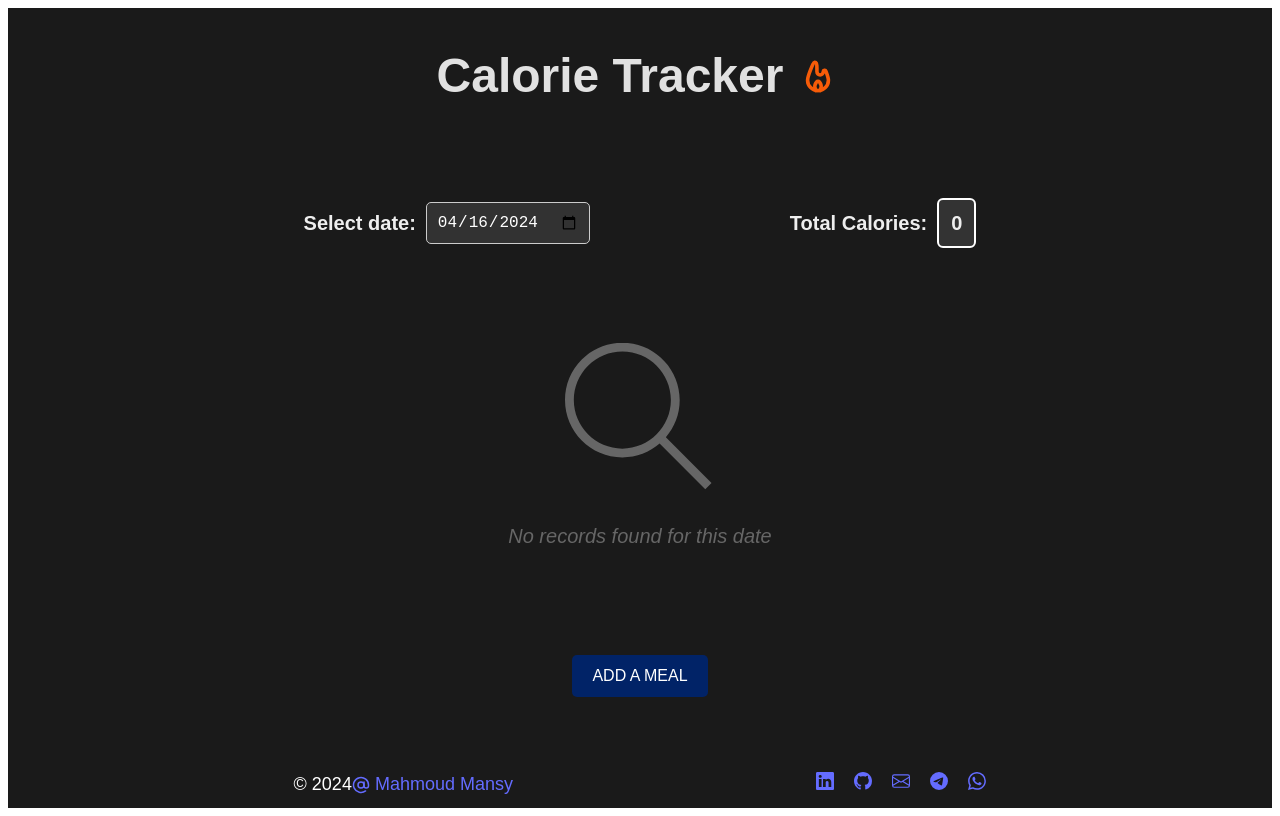
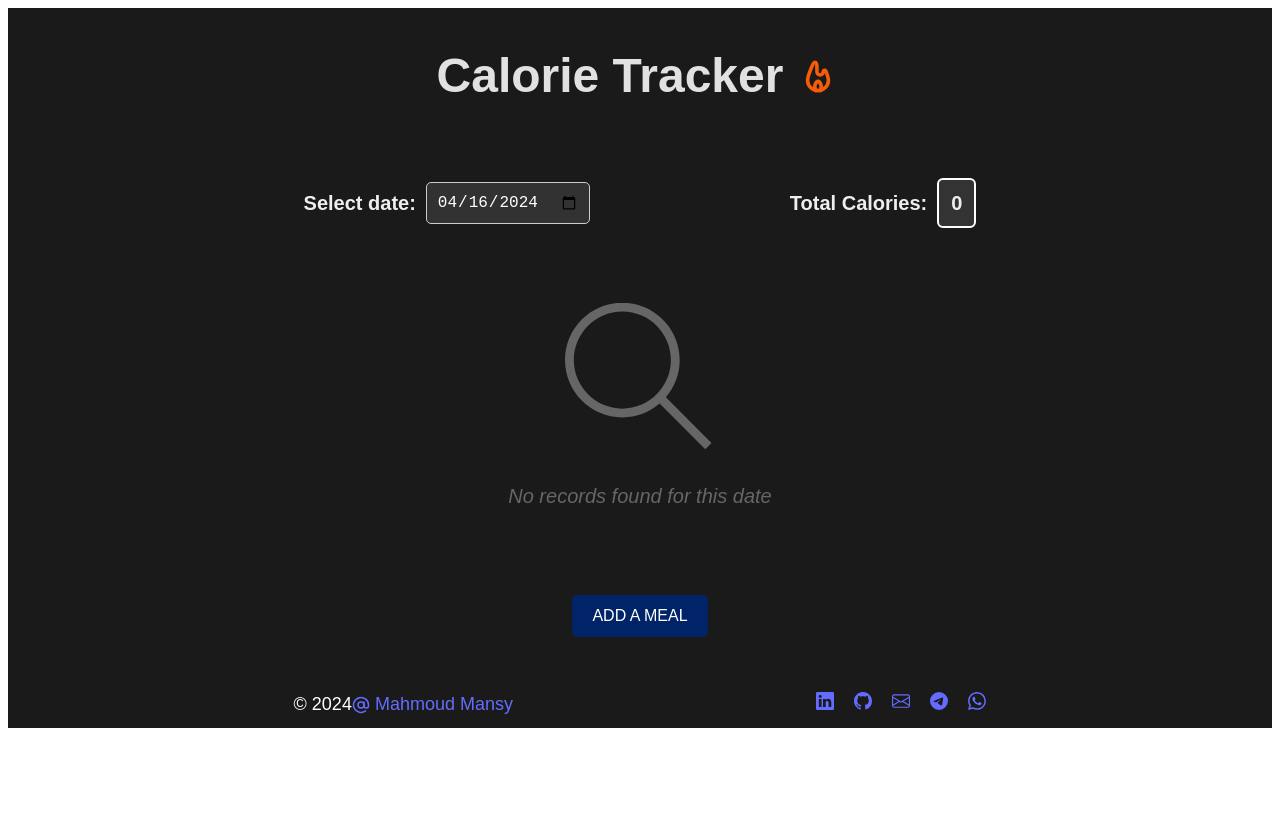
Before and after one commit to MMansy19/calorie-tracker, a React (Vite) app: page / in a window 1280 px wide. Built offline with nearby package versions, Linux system fonts and the light colour scheme.

Commit message:
Update index.css

```diff
--- a/src/index.css
+++ b/src/index.css
@@ -90,7 +90,8 @@ button:focus-visible {
   display: flex;
   flex-direction: column;
   justify-content: space-between;
-  height: 100vh;
+  min-height: 90vh;
+  max-height: 100vh;
 }
 .Overlay {
   position: fixed;
```
